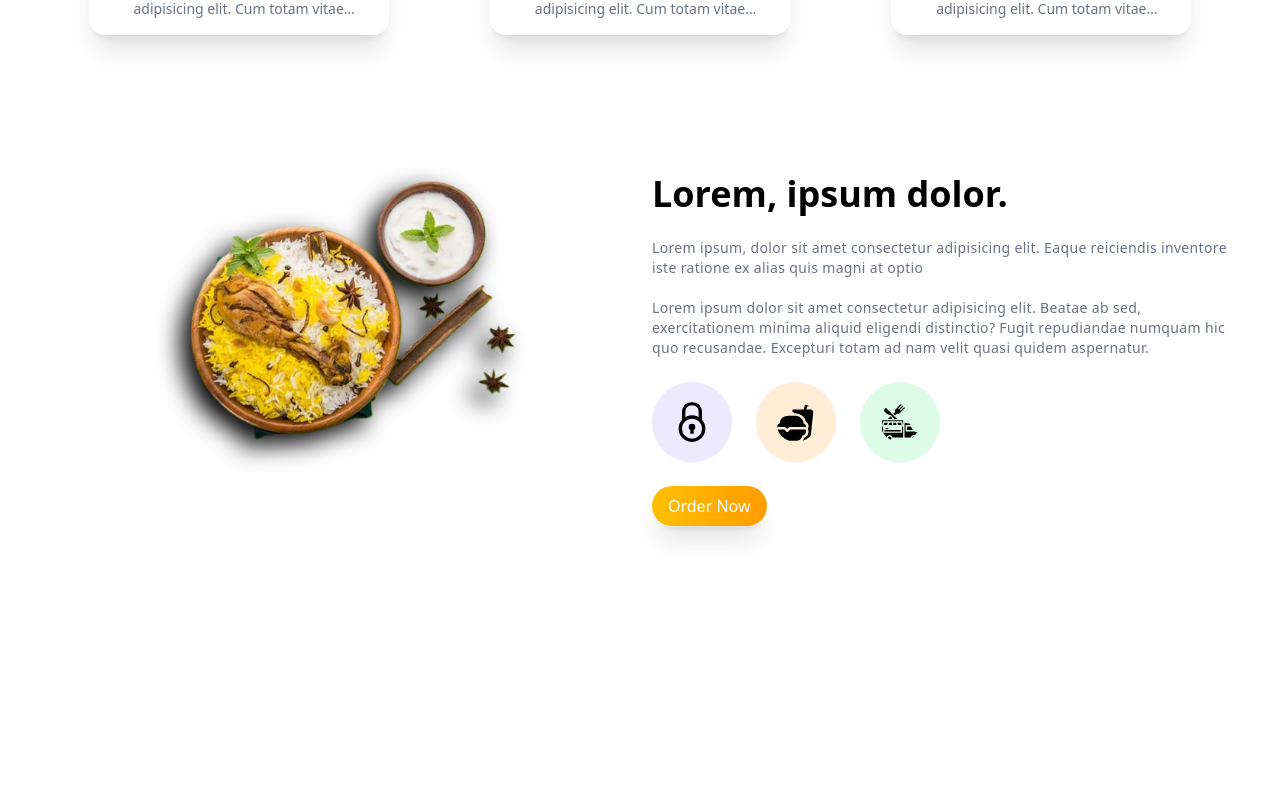
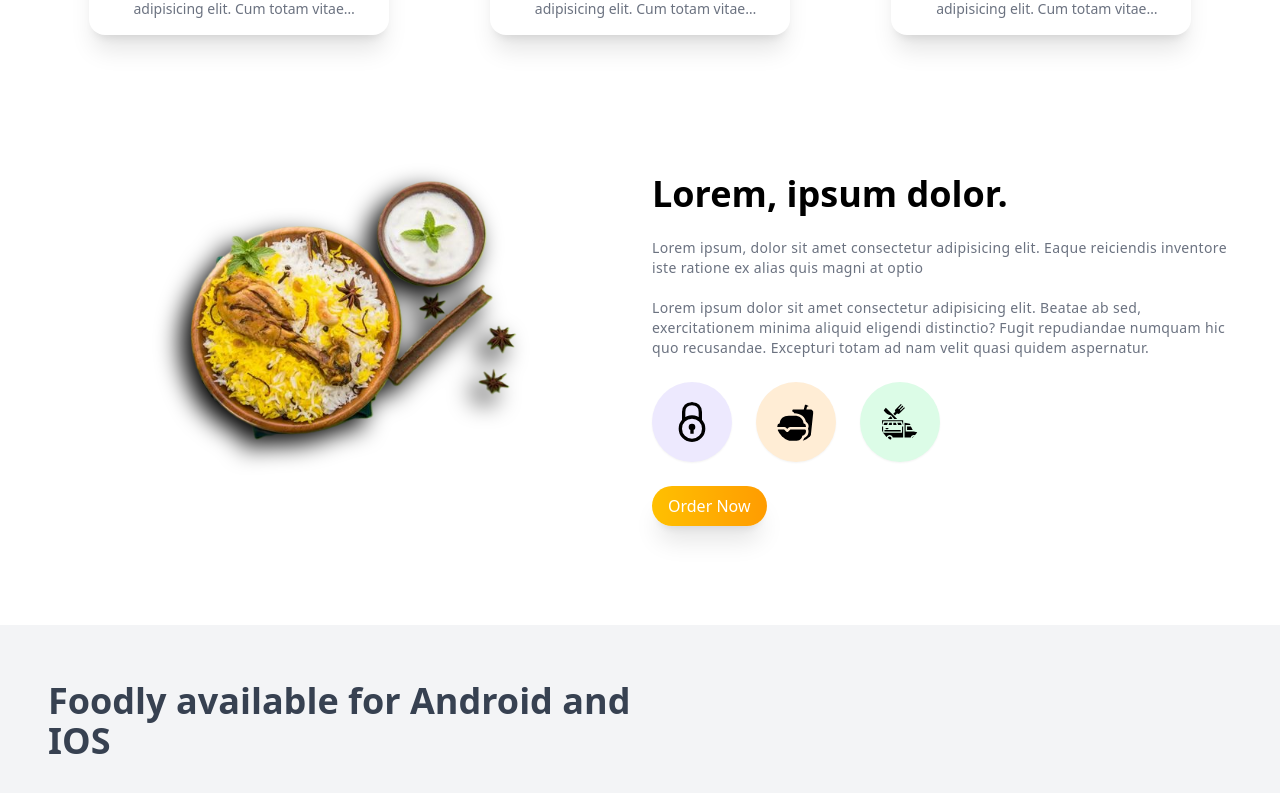
Before and after one commit to SHANIB-C-K/Restaurant-web, a React (Vite) app: page / in a window 1280 px wide. Shown: the part 1045-1838 px from the top of the page. Before the commit the page ends 1670 px from the top, so only its background shows below. Built offline with nearby package versions, Linux system fonts and the light colour scheme.

Commit message:
Heading added in AppStore.jsx file

```diff
--- a/src/components/AppStore/AppStore.jsx
+++ b/src/components/AppStore/AppStore.jsx
@@ -2,9 +2,19 @@ import React from 'react'
 
 const AppStore = () => {
   return (
-    <div>
-
-    </div>
+    <>
+      <div className='bg-gray-100 dark:bg-gray-800 py-14'>
+        <div className='container'>
+            <div className='grid grid-cols-1 sm:grid-cols-2 items-center gap-4'>
+                <div>
+                    <h1 className='text-2xl text-center sm:text-left sm:text-4xl font-semibold dark:text-gray-400 text-gray-700'>Foodly available for Android and IOS</h1>
+                </div>
+                <div>
+                </div>
+            </div>
+        </div>
+      </div>
+    </>
   )
 }
 
```
